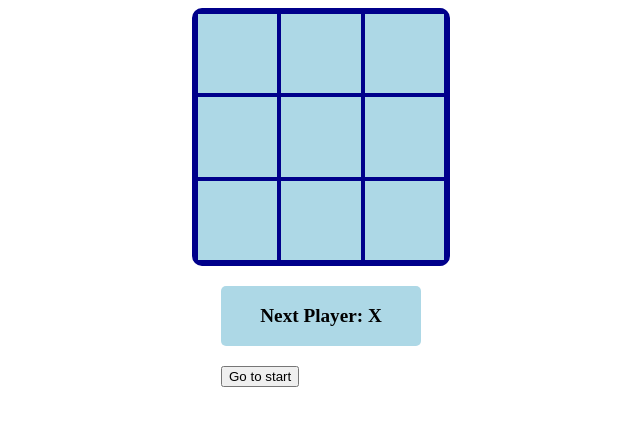
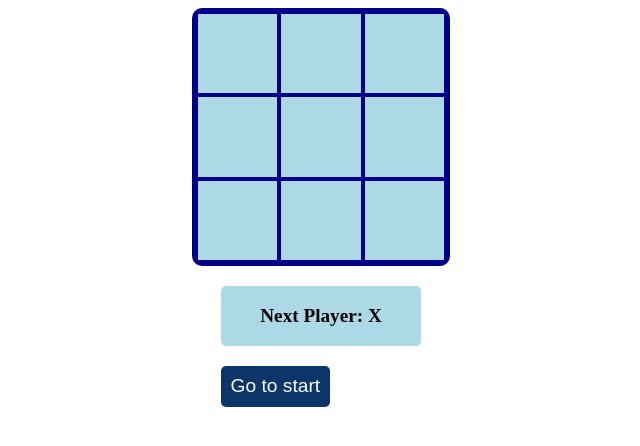
Before and after one commit to MastooraTurkmen/Tic-Tac-Toe-Game, a React (Vite) app: page / in a window 1280 px wide. Shown: the top 446 px of the page, without its empty margins (319-959 px from the left). Built offline with nearby package versions, Linux system fonts and the light colour scheme.

Commit message:
first commit

```diff
--- a/src/components/Game.jsx
+++ b/src/components/Game.jsx
@@ -19,6 +19,16 @@ const player = {
 const list = {
   textDecoration: "none",
   listStyleType: "none",
+};
+
+const listButton = {
+  background: "#0C356A",
+  fontSize: "1.2em",
+  color: "white",
+  padding: ".5em",
+  marginBottom: ".3em",
+  border: "none",
+  borderRadius: "5px",
 };
 
 const Game = () => {
@@ -50,7 +60,9 @@ const Game = () => {
       const destination = move ? `Go to move#${move}` : "Go to start";
       return (
         <li style={list} key={move}>
-          <button onClick={() => jumpTo(move)}>{destination}</button>
+          <button style={listButton} onClick={() => jumpTo(move)}>
+            {destination}
+          </button>
         </li>
       );
     });
```
